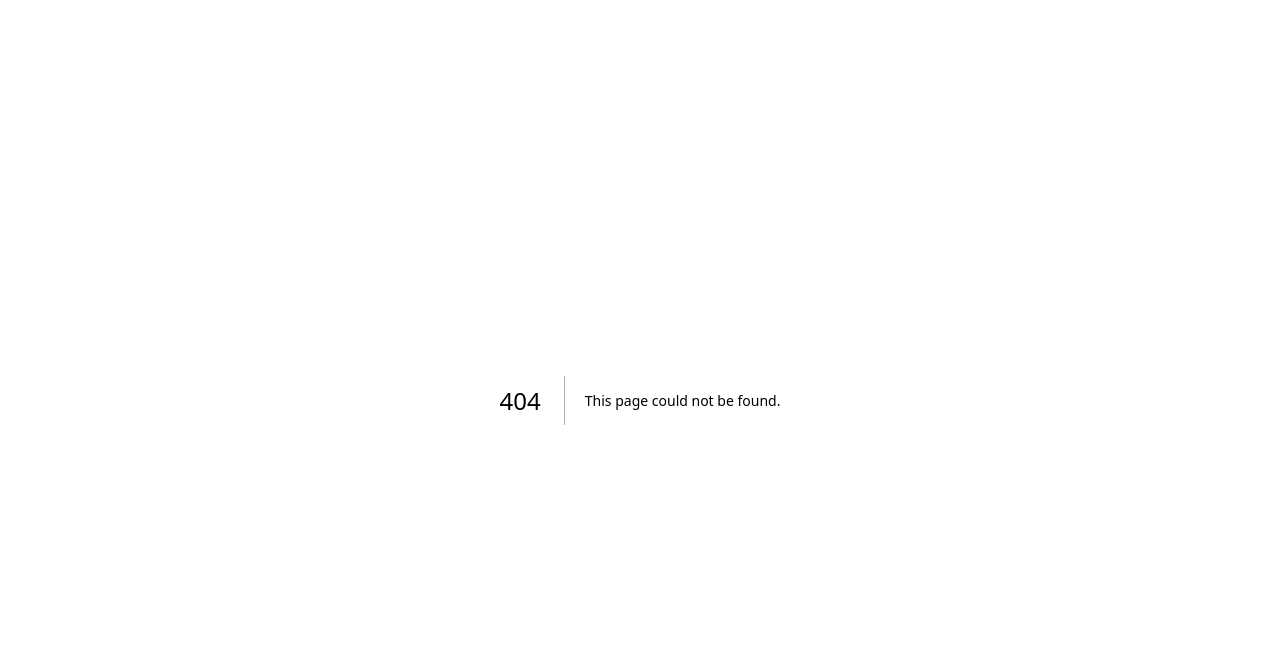
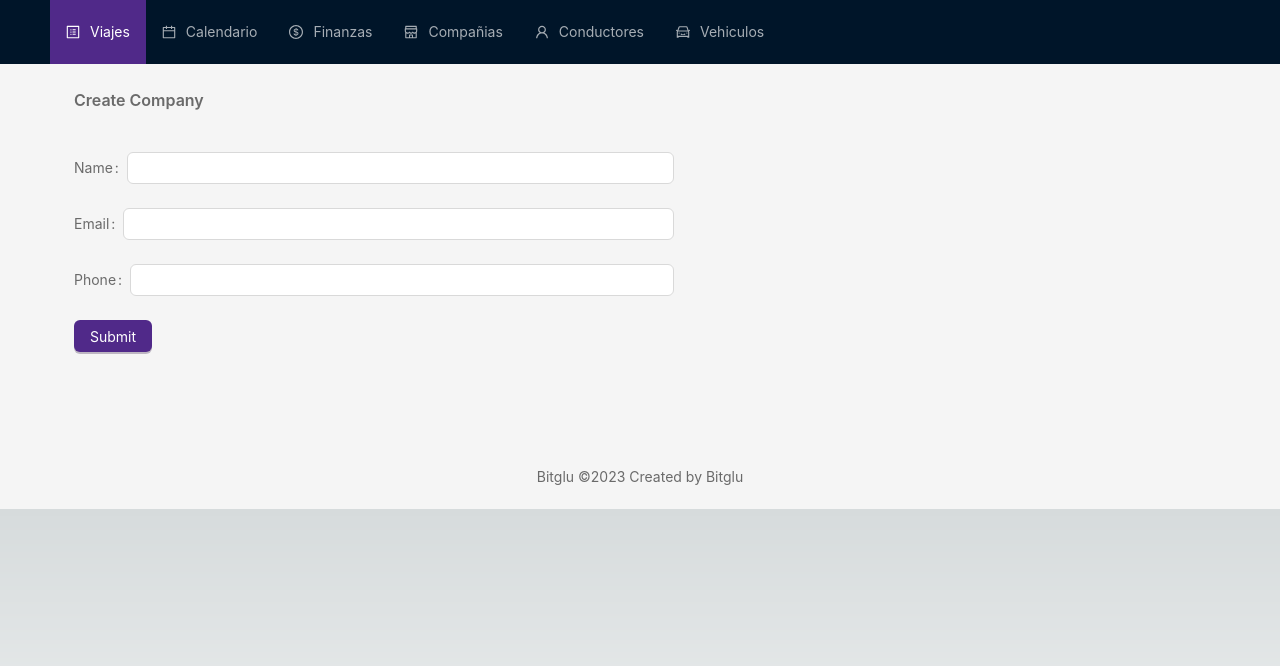
Before and after one commit to bitglu/caribdis, a Next.js app: page /dashboard/companies/company in a window 1280 px wide. Before the commit this address had no page. Shown: the top 666 px of the page. Built offline with nearby package versions, Linux system fonts and the light colour scheme.

Commit message:
add create company

```diff
--- /dev/null
+++ b/src/app/dashboard/companies/company/create.tsx
@@ -0,0 +1,65 @@
+'use client'
+import { CompaniesInterface } from "@/ts/interfaces/companies.interface";
+import {
+  Button,
+  Space,
+  Descriptions,
+  Cascader,
+  Checkbox,
+  DatePicker,
+  Form,
+  Input,
+  InputNumber,
+  Radio,
+  Select,
+  Slider,
+  Switch,
+  TreeSelect,
+  Upload,
+} from 'antd';
+import { useState } from 'react'
+
+export default function CreateCompanieComponent(){
+  const [hola, setHola ] = useState('hola')
+  const [form] = Form.useForm()
+  const onFinish = (values: any) => {
+    console.log(values);
+
+  }
+  return(
+  <section>
+    <div style={{padding: 24, minHeight:380}}>
+      <Space>
+        <Descriptions title="Create Company" />
+      </Space>
+      <section style={{marginTop: 20}}>
+        <Form
+        form={form}
+        style={{ maxWidth: 600 }}
+        onFinish={onFinish}
+
+        >
+          <Form.Item name="name" label="Name" >
+            <Input/>
+          </Form.Item>
+
+          <Form.Item name="email" label="Email" >
+            <Input/>
+          </Form.Item>
+
+          <Form.Item name="phone" label="Phone" >
+            <Input/>
+          </Form.Item>
+
+          <Form.Item >
+            <Button type="primary" htmlType="submit">
+            Submit
+            </Button>
+          </Form.Item>
+        </Form>
+      </section>
+
+    </div>
+  </section>
+  )
+}
--- /dev/null
+++ b/src/app/dashboard/companies/company/page.tsx
@@ -0,0 +1,6 @@
+import React from 'react'
+import CreateCompanieComponent from './create';
+
+export default function CreateCompaniePage(){
+return <CreateCompanieComponent/>
+}
```
Also changed, not shown: src/app/dashboard/companies/companies.tsx (+6 -53 lines).
